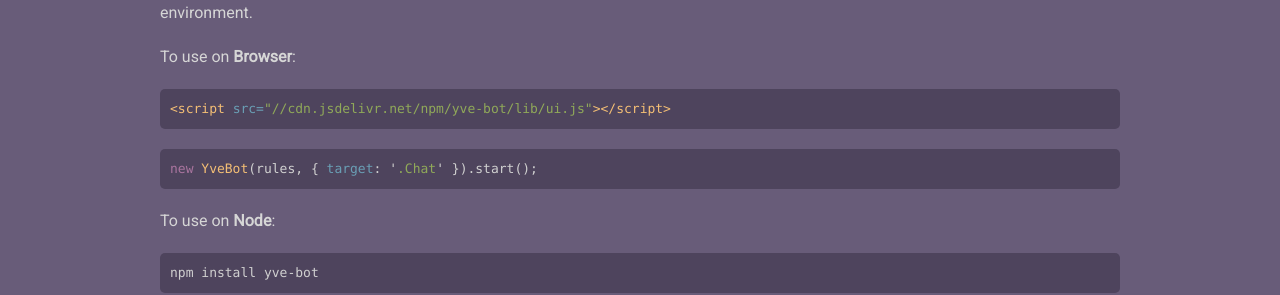
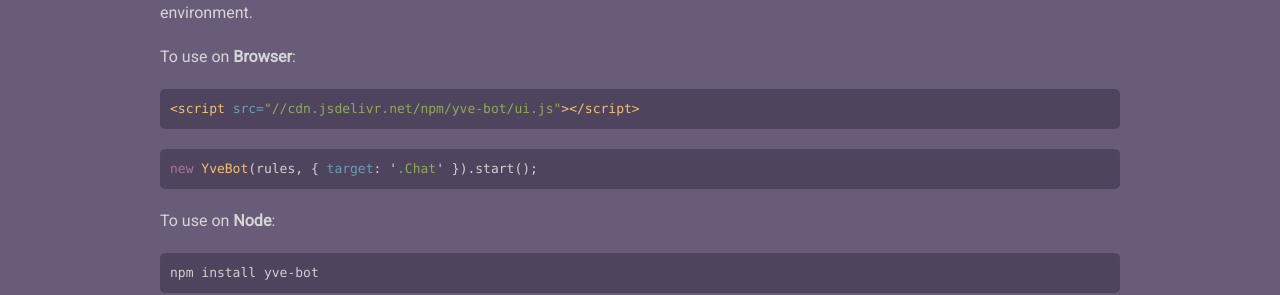
Before and after one commit to andersonba/yve-bot, a Jekyll site: the page built from docs/docs/getting-started.md, in a window 1280 px wide. Shown: the part 186-481 px from the top of the page. Built offline with Jekyll 4.4.1, drawn with Linux system fonts in a browser that asks for light colours; nearby versions of some CDN libraries; our own code applies the rules of GitHub Pages for plain Markdown files; some of the changed lines change nothing that is shown.

Commit message:
fix docs url [2]

````diff
--- a/docs/docs/getting-started.md
+++ b/docs/docs/getting-started.md
@@ -9,7 +9,7 @@
 To use on **Browser**:
 
 ```html
-<script src="//cdn.jsdelivr.net/npm/yve-bot/lib/ui.js"></script>
+<script src="//cdn.jsdelivr.net/npm/yve-bot/ui.js"></script>
 ```
 
 ```javascript
````
